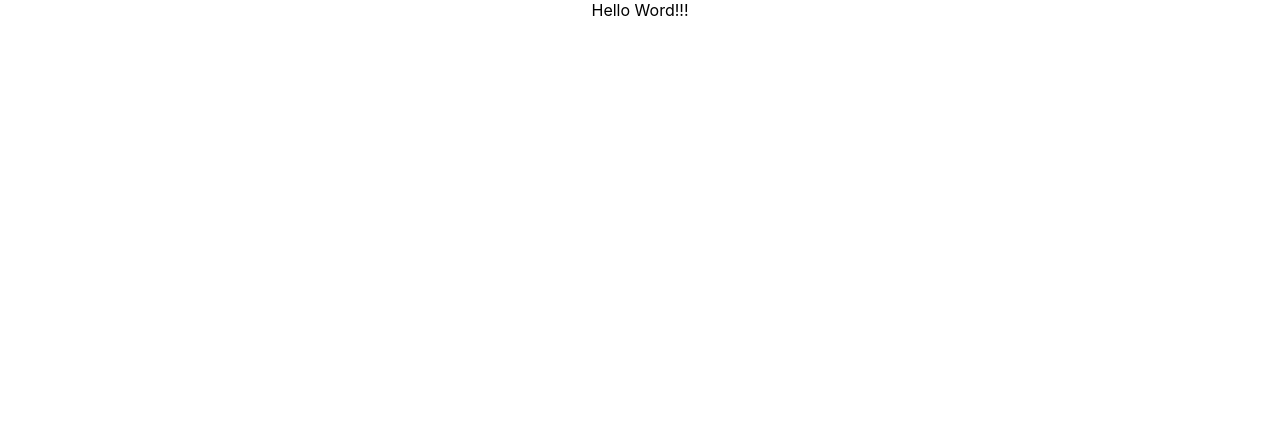
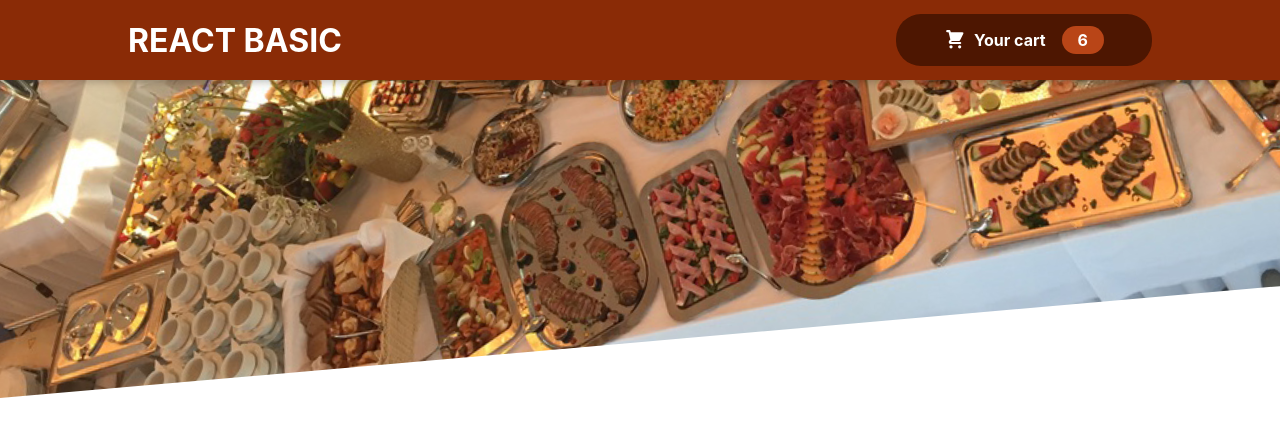
Before and after one commit to LTBichTram/react-basic, a React (Create React App) app: page / in a window 1280 px wide. Shown: the top 436 px of the page. Built offline with nearby package versions, Linux system fonts and the light colour scheme.

Commit message:
UI header

```diff
--- a/src/App.css
+++ b/src/App.css
@@ -1,38 +1,30 @@
-.App {
-  text-align: center;
+@import url("https://fonts.googleapis.com/css2?family=Noto+Sans+JP:wght@400;700&display=swap");
+
+* {
+  box-sizing: border-box;
 }
 
-.App-logo {
-  height: 40vmin;
-  pointer-events: none;
+html {
+  font-family: "Noto Sans JP", sans-serif;
 }
 
-@media (prefers-reduced-motion: no-preference) {
-  .App-logo {
-    animation: App-logo-spin infinite 20s linear;
-  }
+body {
+  margin: 0;
+  background-color: #3f3f3f;
 }
 
-.App-header {
-  background-color: #282c34;
-  min-height: 100vh;
-  display: flex;
-  flex-direction: column;
-  align-items: center;
-  justify-content: center;
-  font-size: calc(10px + 2vmin);
+button {
+  cursor: pointer;
+  font: inherit;
+  background-color: #7a0144;
+  border: 1px solid #7a0144;
+  border-radius: 20px;
+  padding: 0.5rem 2rem;
   color: white;
 }
 
-.App-link {
-  color: #61dafb;
+button:hover,
+button:active {
+  background-color: #9c095a;
+  border-color: #9c095a;
 }
-
-@keyframes App-logo-spin {
-  from {
-    transform: rotate(0deg);
-  }
-  to {
-    transform: rotate(360deg);
-  }
-}
--- a/src/App.js
+++ b/src/App.js
@@ -1,10 +1,10 @@
-import './App.css';
+import Header from "./components/Layouts/Header";
 
 function App() {
   return (
-    <div className="App">
-      Hello Word!!!
-    </div>
+    <>
+      <Header />
+    </>
   );
 }
 
--- /dev/null
+++ b/src/components/Cart/CartIcon.js
@@ -0,0 +1,13 @@
+const CartIcon = () => {
+  return (
+    <svg
+      xmlns="http://www.w3.org/2000/svg"
+      viewBox="0 0 20 20"
+      fill="currentColor"
+    >
+      <path d="M3 1a1 1 0 000 2h1.22l.305 1.222a.997.997 0 00.01.042l1.358 5.43-.893.892C3.74 11.846 4.632 14 6.414 14H15a1 1 0 000-2H6.414l1-1H14a1 1 0 00.894-.553l3-6A1 1 0 0017 3H6.28l-.31-1.243A1 1 0 005 1H3zM16 16.5a1.5 1.5 0 11-3 0 1.5 1.5 0 013 0zM6.5 18a1.5 1.5 0 100-3 1.5 1.5 0 000 3z" />
+    </svg>
+  );
+};
+
+export default CartIcon;
--- /dev/null
+++ b/src/components/Layouts/Header.js
@@ -0,0 +1,22 @@
+import React from "react";
+
+import mealsImage from "../../assets/images/meals.jpg";
+import styles from "./Header.module.css";
+import HeaderCartButton from "./HeaderCartButton";
+
+const Header = () => {
+  return (
+    <>
+      <header className={styles.header}>
+        <h1>REACT BASIC</h1>
+        <HeaderCartButton />
+      </header>
+
+      <div className={styles["main-image"]}>
+        <img src={mealsImage} alt="A table of full food" />
+      </div>
+    </>
+  );
+};
+
+export default Header;
--- /dev/null
+++ b/src/components/Layouts/Header.module.css
@@ -0,0 +1,29 @@
+.header {
+  position: fixed;
+  top: 0;
+  left: 0;
+  width: 80%;
+  height: 5rem;
+  background-color: #8a2b06;
+  color: white;
+  display: flex;
+  justify-content: space-between;
+  align-items: center;
+  padding: 0 10%;
+  box-shadow: 0 2px 8px rgba(0, 0, 0, 0.25);
+  z-index: 10;
+}
+
+.main-image {
+  width: 100%;
+  height: 25rem;
+  z-index: 0;
+  overflow: hidden;
+}
+
+.main-image img {
+  width: 110%;
+  height: 100%;
+  object-fit: cover;
+  transform: rotateZ(-5deg) translateY(-4rem) translateX(-1rem);
+}
--- /dev/null
+++ b/src/components/Layouts/HeaderCartButton.js
@@ -0,0 +1,18 @@
+import React from "react";
+
+import CartIcon from "../Cart/CartIcon";
+import styles from "./HeaderCartButton.module.css";
+
+const HeaderCartButton = () => {
+  return (
+    <button className={styles.button}>
+      <span className={styles.icon}>
+        <CartIcon />
+      </span>
+      <span>Your cart</span>
+      <span className={styles.badge}>6</span>
+    </button>
+  );
+};
+
+export default HeaderCartButton;
--- /dev/null
+++ b/src/components/Layouts/HeaderCartButton.module.css
@@ -0,0 +1,59 @@
+.button {
+  cursor: pointer;
+  font: inherit;
+  border: none;
+  background-color: #4d1601;
+  color: white;
+  padding: 0.75rem 3rem;
+  display: flex;
+  justify-content: space-around;
+  align-items: center;
+  border-radius: 25px;
+  font-weight: bold;
+}
+
+.button:hover,
+.button:active {
+  background-color: #2c0d00;
+}
+
+.icon {
+  width: 1.35rem;
+  height: 1.35rem;
+  margin-right: 0.5rem;
+}
+
+.badge {
+  background-color: #b94517;
+  padding: 0.25rem 1rem;
+  border-radius: 25px;
+  margin-left: 1rem;
+  font-weight: bold;
+}
+
+.button:hover .badge,
+.button:active .badge {
+  background-color: #92320c;
+}
+
+.bump {
+  animation: bump 300ms ease-out;
+}
+
+@keyframes bump {
+  0% {
+    transform: scale(1);
+  }
+  10% {
+    transform: scale(0.9);
+  }
+  30% {
+    transform: scale(1.1);
+  }
+  50% {
+    transform: scale(1.15);
+  }
+  100% {
+    transform: scale(1);
+  }
+}
```
Also changed, not shown: src/assets/images/meals.jpg (added), 1 other file (tests, documents, lock files or other folders).
